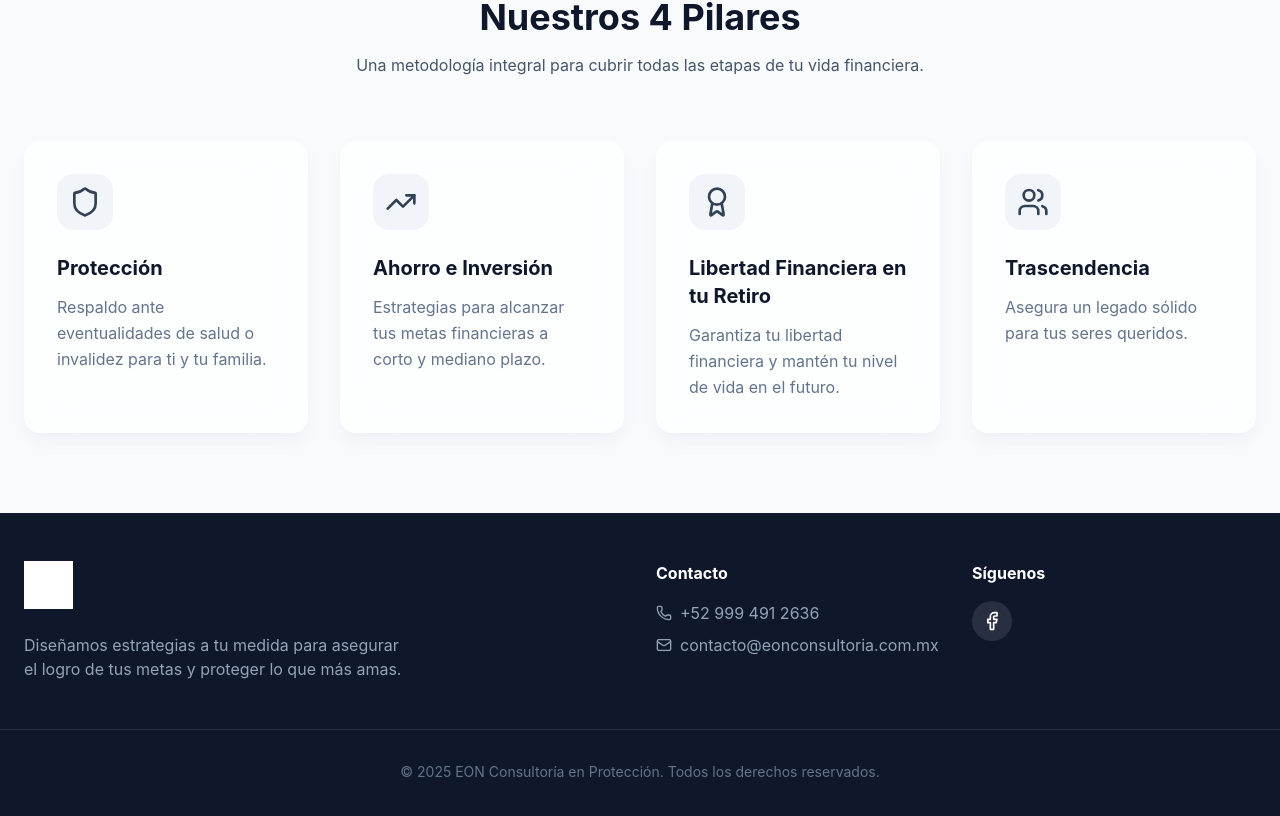
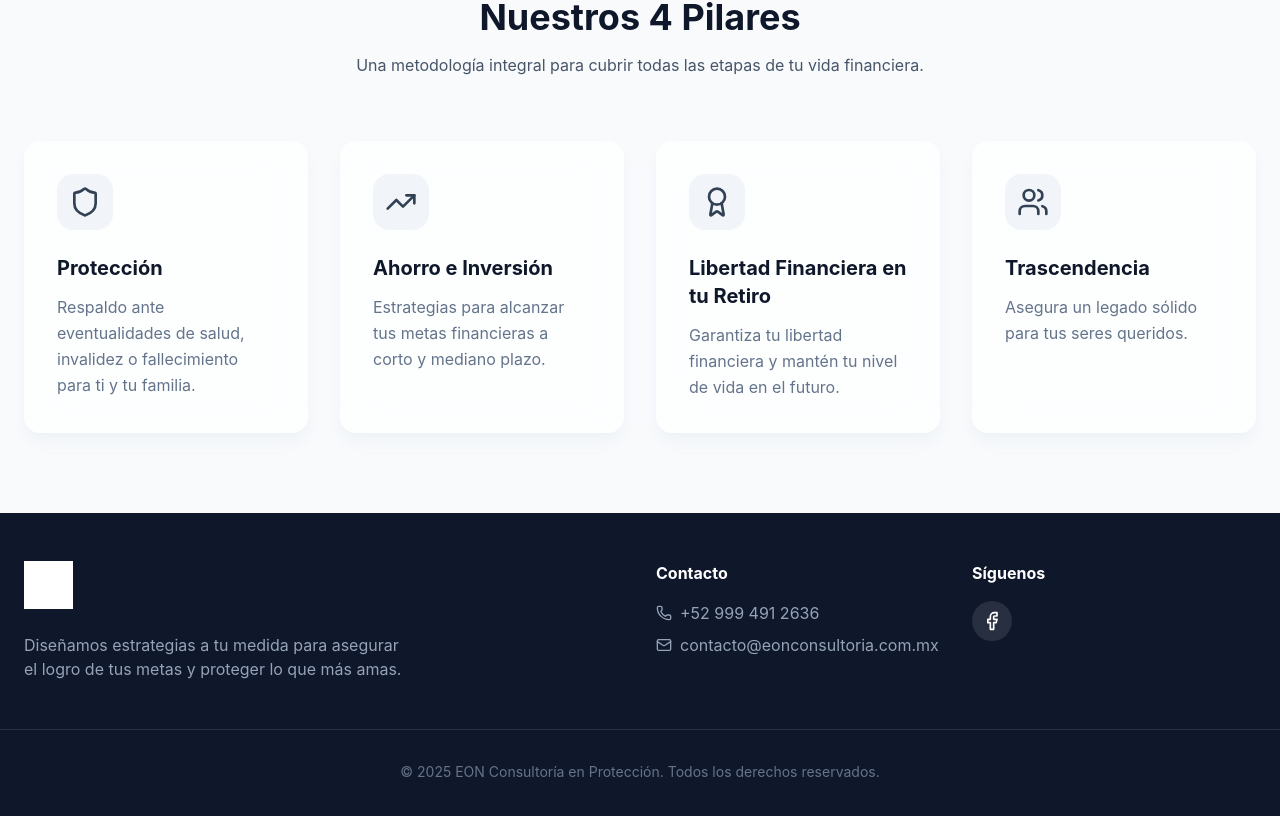
Before and after one commit to adalloya/eon-consultoria, a React (Vite) app: page / in a window 1280 px wide. Shown: the part 931-1747 px from the top of the page. Built offline with nearby package versions, Linux system fonts and the light colour scheme.

Commit message:
content: update protection pillar description to include death

```diff
--- a/src/pages/Home.jsx
+++ b/src/pages/Home.jsx
@@ -77,7 +77,7 @@ const Hero = () => {
 
 const Pillars = () => {
     const services = [
-        { id: 'protection', icon: <Shield size={32} />, title: 'Protección', desc: 'Respaldo ante eventualidades de salud o invalidez para ti y tu familia.' },
+        { id: 'protection', icon: <Shield size={32} />, title: 'Protección', desc: 'Respaldo ante eventualidades de salud, invalidez o fallecimiento para ti y tu familia.' },
         { id: 'savings', icon: <TrendingUp size={32} />, title: 'Ahorro e Inversión', desc: 'Estrategias para alcanzar tus metas financieras a corto y mediano plazo.' },
         { id: 'retirement', icon: <Award size={32} />, title: 'Libertad Financiera en tu Retiro', desc: 'Garantiza tu libertad financiera y mantén tu nivel de vida en el futuro.' },
         { id: 'legacy', icon: <Users size={32} />, title: 'Trascendencia', desc: 'Asegura un legado sólido para tus seres queridos.' },
```
